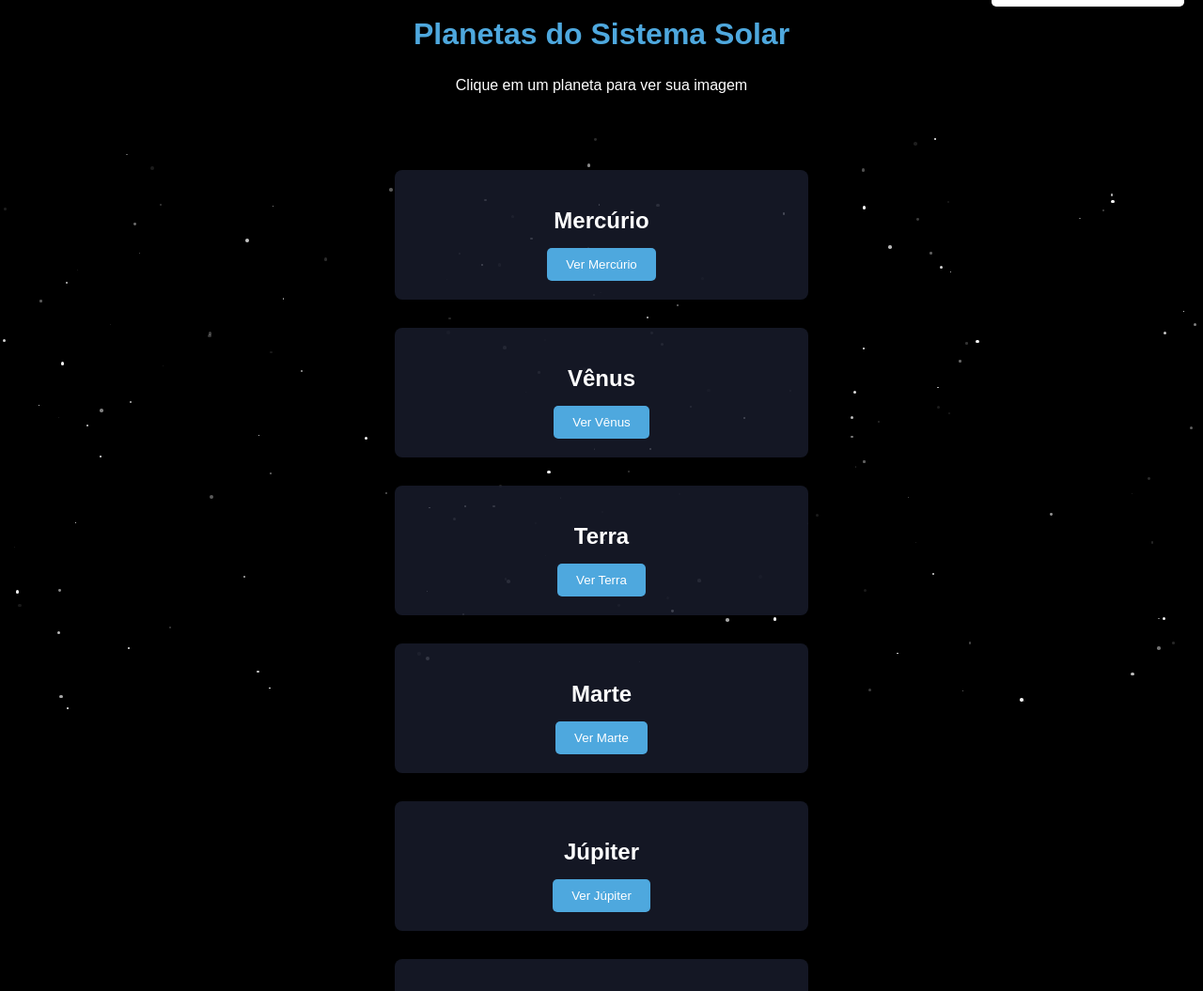
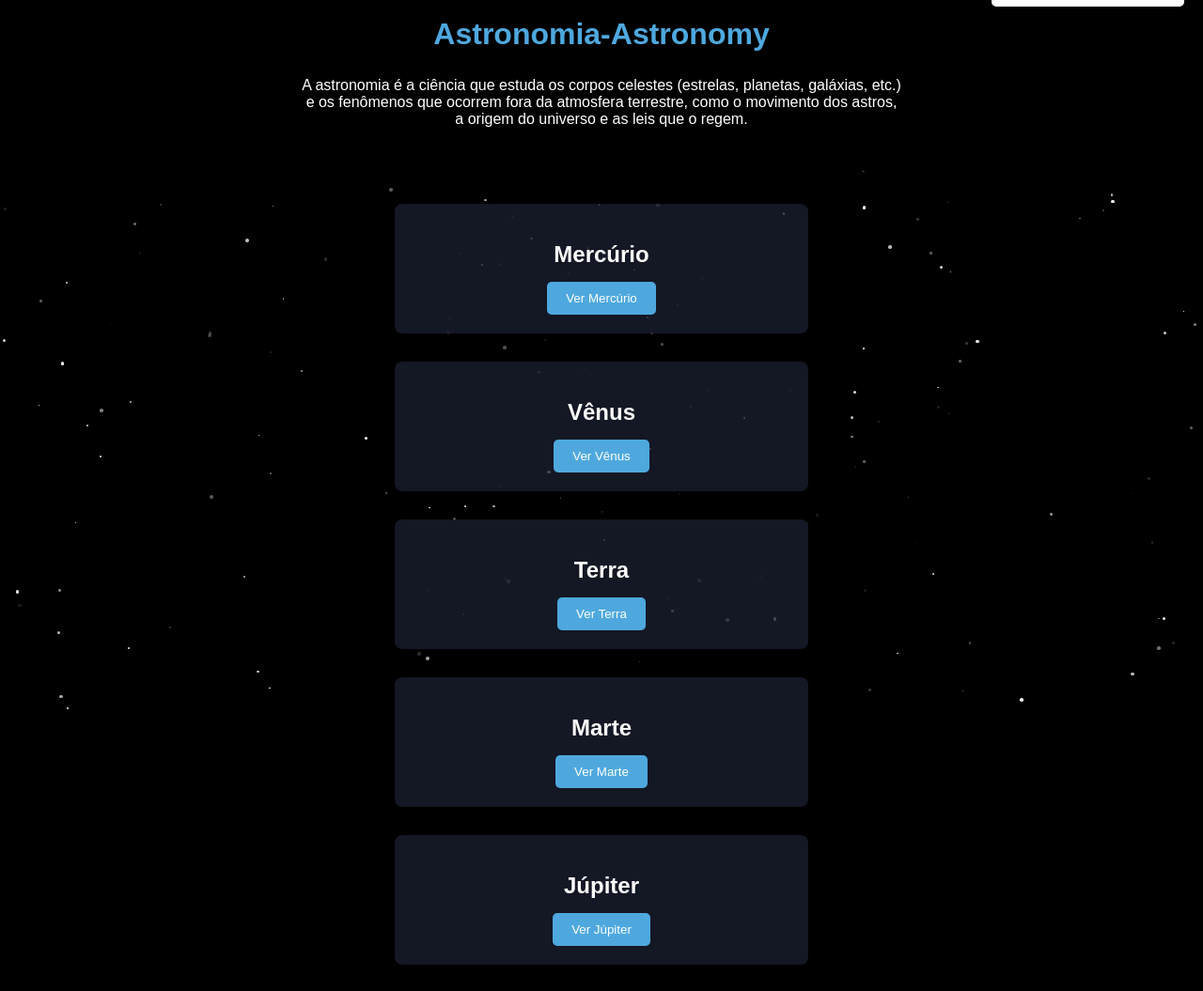
Before and after one commit to tcorbicelis/astronomia, a plain HTML site: page index.html in a window 1280 px wide. Shown: the part 45-1100 px from the top of the page at 94% size. Drawn offline with Linux system fonts and the light colour scheme.

Commit message:
novo titulo

```diff
--- a/index.html
+++ b/index.html
@@ -3,7 +3,7 @@
 <head>
 <meta charset="UTF-8">
 <meta name="viewport" content="width=device-width, initial-scale=1.0">
-<title>Planetas do Sistema Solar</title>
+<title>Astronomia</title>
 
 <style>
     body {
@@ -182,8 +182,12 @@
 </div>
 
 <header>
-    <h1>Planetas do Sistema Solar</h1>
-    <p>Clique em um planeta para ver sua imagem</p>
+    <h1>Astronomia-Astronomy</h1>
+    <p>
+        A astronomia é a ciência que estuda os corpos celestes (estrelas, planetas, galáxias, etc.)<br>
+        e os fenômenos que ocorrem fora da atmosfera terrestre, como o movimento dos astros,<br>
+        a origem do universo e as leis que o regem.
+    </p>
 </header>
 
 <section>
@@ -224,7 +228,7 @@
 <script>
     const starContainer = document.querySelector('.stars');
 
-    // cria 200 estrelas
+
     for (let i = 0; i < 200; i++) {
         const star = document.createElement('div');
         star.classList.add('star');
```
